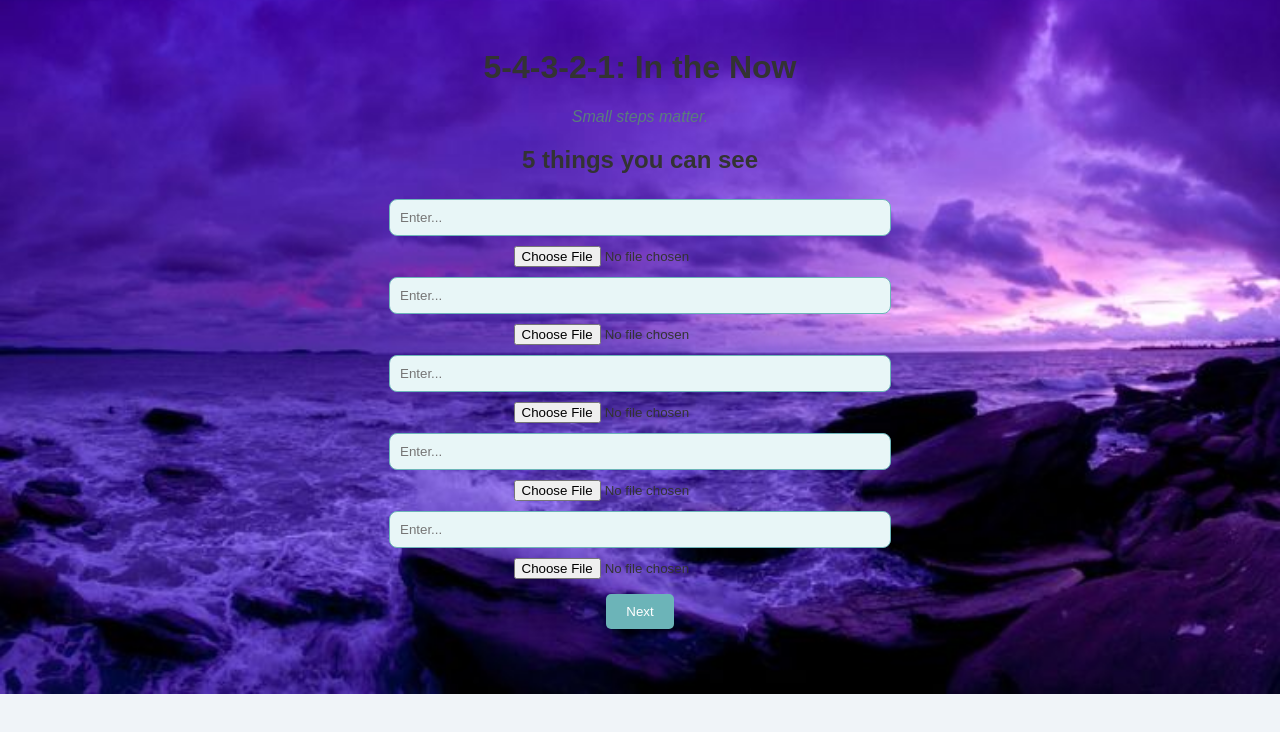
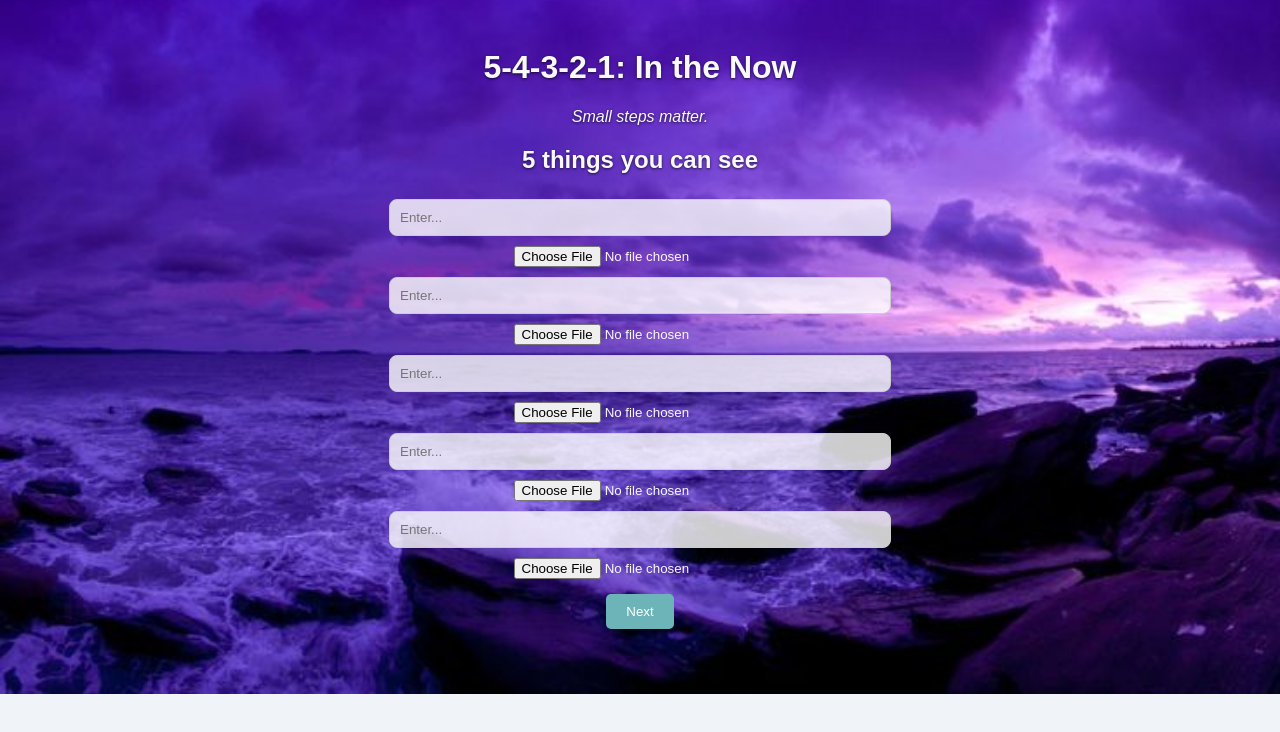
Before and after one commit to Hogwards-coder/54321-grounding-game, a plain HTML site: page index.html in a window 1280 px wide. Both pictures are taken after a click on the button "Start". Drawn offline with Linux system fonts and the light colour scheme.

Commit message:
Update index.html

```diff
--- a/index.html
+++ b/index.html
@@ -6,14 +6,59 @@
 <meta name="viewport" content="width=device-width, initial-scale=1.0" />
 <title>5-4-3-2-1: In the Now</title>
 <style>
-  body { font-family: sans-serif; background: #f0f4f8; text-align: center; color: #333; background-image: url('background 1.jpg'); background-size: cover; background-repeat: no-repeat; background-position: center; }
-  .container { max-width: 600px; margin: auto; padding: 20px; }
-  .hidden { display: none; }
-  .card { background: white; padding: 20px; margin: 10px 0; border-radius: 10px; box-shadow: 0 2px 5px rgba(0,0,0,0.1); }
-  input[type='text'] { width: 80%; padding: 10px; margin: 5px 0; border-radius: 8px; border: 1px solid #6cb4b8; background: #e8f6f7; }
-  input[type='file'] { margin: 5px 0; }
-  button { padding: 10px 20px; margin: 10px; border: none; border-radius: 5px; background: #6cb4b8; color: white; cursor: pointer; }
-  .quote { font-style: italic; margin: 10px 0; color: #5a7d7c; }
+ body {
+  font-family: 'Poppins', sans-serif;
+  background: #f0f4f8;
+  text-align: center;
+  color: #f8f9fa; /* very light color */
+  background-image: url('background 1.jpg');
+  background-size: cover;
+  background-repeat: no-repeat;
+  background-position: center;
+  text-shadow: 0 1px 3px rgba(0,0,0,0.7); /* subtle shadow for contrast */
+}
+
+.container { max-width: 600px; margin: auto; padding: 20px; }
+.hidden { display: none; }
+.card {
+  background: rgba(255, 255, 255, 0.15); /* semi-transparent card */
+  padding: 20px;
+  margin: 10px 0;
+  border-radius: 10px;
+  box-shadow: 0 2px 5px rgba(0,0,0,0.3);
+  color: #f8f9fa; /* ensure text inside card stays light */
+}
+
+input[type='text'] {
+  width: 80%;
+  padding: 10px;
+  margin: 5px 0;
+  border-radius: 8px;
+  border: 1px solid #ccc;
+  background: rgba(255, 255, 255, 0.8);
+  color: #333;
+}
+
+input[type='file'] {
+  margin: 5px 0;
+}
+
+button {
+  padding: 10px 20px;
+  margin: 10px;
+  border: none;
+  border-radius: 5px;
+  background: #6cb4b8;
+  color: white;
+  cursor: pointer;
+}
+
+.quote {
+  font-style: italic;
+  margin: 10px 0;
+  color: #f8f9fa;
+}
+
 </style>
 </head>
 <body>
```
